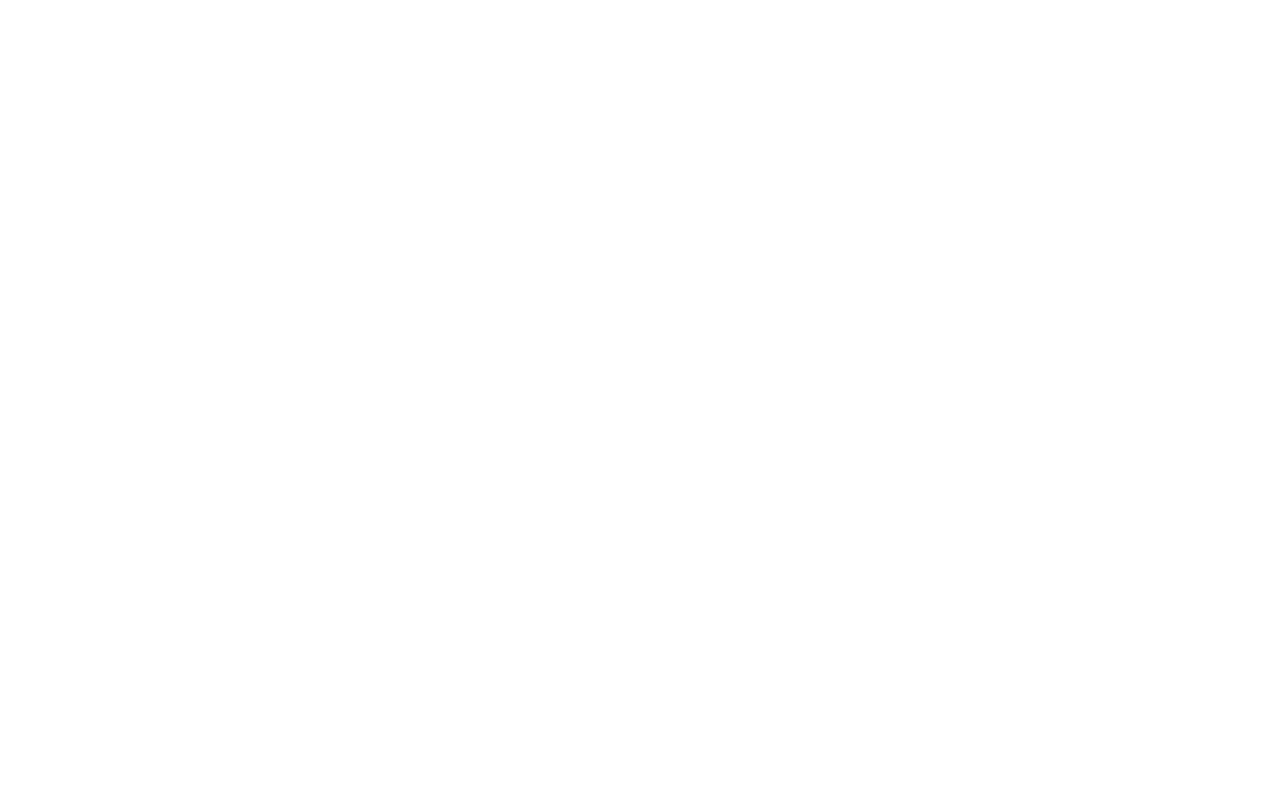
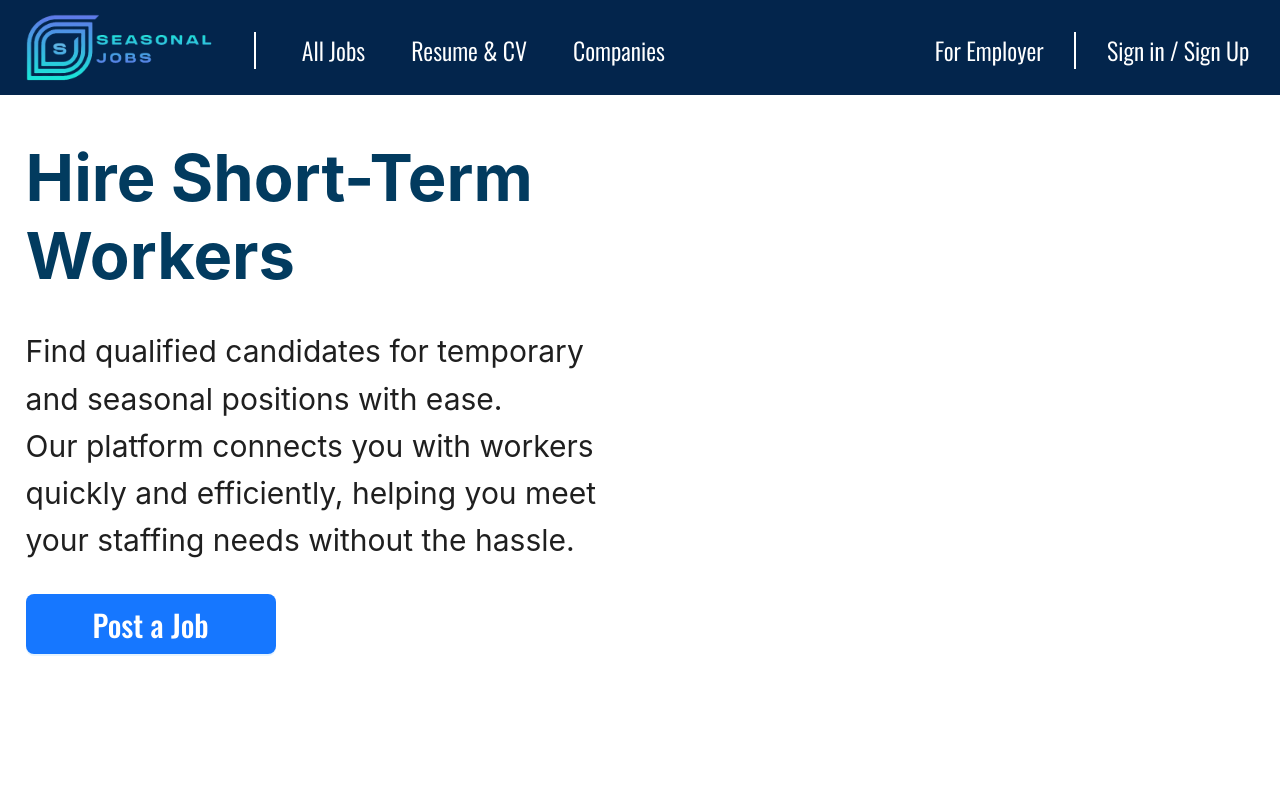
Before and after one commit to ViNguyenThanh/Seasonal_Job_FE, a React (Vite) app: page /employer-home in a window 1280 px wide. Before the commit this address had no page. Shown: the top 800 px of the page. Built offline with nearby package versions, Linux system fonts and the light colour scheme.

Commit message:
Quick push to pull image from main

```diff
--- a/src/App.jsx
+++ b/src/App.jsx
@@ -12,6 +12,7 @@
 import JobDetailView from './pages/JobDetailView/JobDetailView'
 import FindingCompnay from './pages/FindingCompany/FindingCompany'
 import CompanyDetail from './pages/CompanyDetail/CompanyDetail'
+import EmployerHome from './pages/EmployerHome/EmployerHome'
 
 function App() {
 
@@ -19,6 +20,7 @@
     <>
       <Routes>
         <Route path ="/" element={<Home />} />
+        <Route path ="/employer-home" element={<EmployerHome />} />
 
         {/* Auth */}
         <Route path="/login-for-worker" element={<LoginForWorker/>} />
--- /dev/null
+++ b/src/pages/EmployerHome/EmployerHome.css
@@ -0,0 +1,25 @@
+.employer-home-whole-container {
+    width: 100%;
+    display: flex;
+    flex-wrap: nowrap;
+    align-items: center;
+    flex-direction: column;
+}
+
+.employer-home-container {
+    max-width: var(--max-screen-width);
+    width: 100%;
+    margin-top: 95px;
+    height: 100vh;
+}
+
+@media (max-width: 950px) {
+    .employer-home-container{
+        margin-top: 125px;
+    }
+}
+@media (max-width: 650px) {
+    .employer-home-container{
+        margin-top: 95px;
+    }
+}
--- /dev/null
+++ b/src/pages/EmployerHome/EmployerHome.jsx
@@ -0,0 +1,38 @@
+/* eslint-disable no-unused-vars */
+import React from 'react'
+import './EmployerHome.css'
+import Header from '../../components/Header/Header'
+import Footer from '../../components/Footer/Footer'
+import { Typography, Button } from 'antd';
+const { Title, Paragraph } = Typography;
+
+const EmployerHome = () => {
+    return (
+        <div className='employer-home-whole-container'>
+            <Header />
+            <div className="employer-home-container">
+                <div>
+                    <Title level={1} style={{ color: '#023b5f', fontSize: '65px', fontWeight: 'bold', marginLeft: '2%' }}>
+                        Hire Short-Term<br></br>Workers
+                    </Title>
+                    <Paragraph style={{ fontSize: '30px', marginLeft: '2%' }}>
+                        Find qualified candidates for temporary <br></br> and seasonal positions with ease.<br></br>
+                        Our platform connects you with workers<br></br> quickly and efficiently, helping you meet<br></br> your staffing needs without the hassle.
+                    </Paragraph>
+                    <div style={{ marginLeft: '2%', marginTop: '20px' }}>
+                        <Button
+                            type="primary"
+                            size="large"
+                            style={{ width: '250px', height: '60px', fontSize: '30px', fontWeight: '500', padding: '10px 20px' }}
+                        >
+                            Post a Job
+                        </Button>
+                    </div>
+                </div>
+            </div>
+            <Footer />
+        </div>
+    )
+}
+
+export default EmployerHome
```
